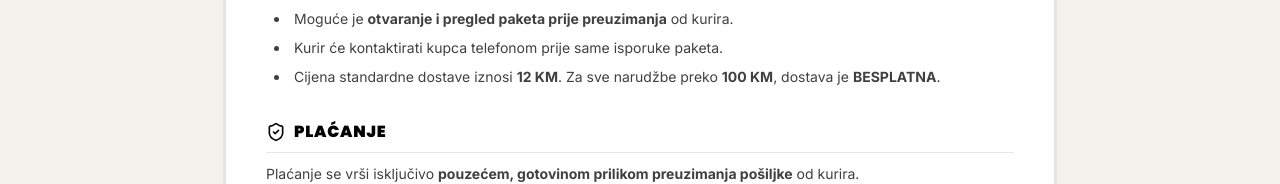
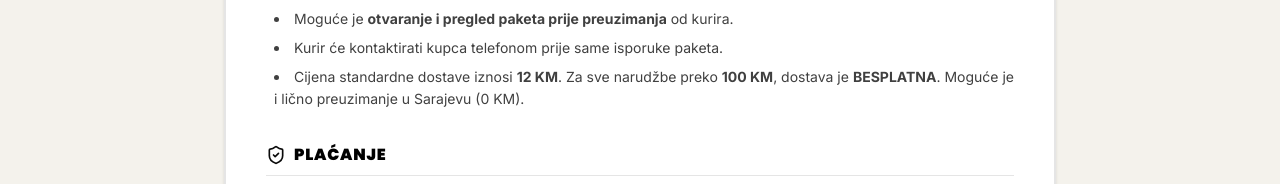
Before and after one commit to Amkoo996/CasualshopBiH, a React (Vite) app: page / in a window 1280 px wide. Both pictures are taken after a click on the button "DOSTAVA I POVRAT". Shown: the part 437-621 px from the top of the page. Built offline with nearby package versions, Linux system fonts and the light colour scheme; no server answers; the database is empty.

Commit message:
Refactor contact form and delivery details
Updated contact form handling and delivery information.

```diff
--- a/src/pages/StaticPages.tsx
+++ b/src/pages/StaticPages.tsx
@@ -42,7 +42,6 @@ export const StaticPages: React.FC<StaticPageProps> = ({ page }) => {
 
     setContactSending(true);
 
-    // 1. Upis u Firestore bazu pod kolekcijom 'contact_messages'
     try {
       await addDoc(collection(db, 'contact_messages'), {
         name: contactData.name,
@@ -56,7 +55,6 @@ export const StaticPages: React.FC<StaticPageProps> = ({ page }) => {
       console.warn('Spremanje u bazu nije uspjelo, šaljem e-mail obavijest:', dbErr);
     }
 
-    // 2. Slanje e-maila preko EmailJS-a
     try {
       const userContactEmail = contactData.email.trim() || 'nepoznato@casualshop.ba';
 
@@ -65,7 +63,7 @@ export const StaticPages: React.FC<StaticPageProps> = ({ page }) => {
         headers: { 'Content-Type': 'application/json' },
         body: JSON.stringify({
           service_id: 'service_h4rxrv2',
-          template_id: 'template_b7r6ees', // Usluga obavijesti
+          template_id: 'template_b7r6ees',
           user_id: 'mPKyquhWRcGkRq4gS',
           template_params: {
             order_number: 'UPIT SA KONTAKT FORME',
@@ -167,7 +165,7 @@ export const StaticPages: React.FC<StaticPageProps> = ({ page }) => {
               <li>Rok isporuke je <strong>48 do 72 sata</strong> od potvrde narudžbe.</li>
               <li>Moguće je <strong>otvaranje i pregled paketa prije preuzimanja</strong> od kurira.</li>
               <li>Kurir će kontaktirati kupca telefonom prije same isporuke paketa.</li>
-              <li>Cijena standardne dostave iznosi <strong>12 KM</strong>. Za sve narudžbe preko <strong>{settings.freeShippingThreshold || 100} KM</strong>, dostava je <strong>BESPLATNA</strong>.</li>
+              <li>Cijena standardne dostave iznosi <strong>12 KM</strong>. Za sve narudžbe preko <strong>{settings.freeShippingThreshold || 100} KM</strong>, dostava je <strong>BESPLATNA</strong>. Moguće je i lično preuzimanje u Sarajevu (0 KM).</li>
             </ul>
           </section>
 
@@ -177,7 +175,7 @@ export const StaticPages: React.FC<StaticPageProps> = ({ page }) => {
               <span>Plaćanje</span>
             </h2>
             <p className="text-neutral-700">
-              Plaćanje se vrši isključivo <strong>pouzećem, gotovinom prilikom preuzimanja pošiljke</strong> od kurira.
+              Plaćanje se vrši isključivo <strong>pouzećem, gotovinom prilikom preuzimanja pošiljke</strong> od kurira ili gotovinom pri ličnom preuzimanju u Sarajevu.
             </p>
           </section>
 
@@ -246,7 +244,7 @@ export const StaticPages: React.FC<StaticPageProps> = ({ page }) => {
           <section className="space-y-2">
             <h2 className="font-['Poppins'] text-sm font-bold uppercase text-black">4. Narudžba i dostava</h2>
             <p>
-              Narudžba se obavlja putem checkout forme. Dostava se vrši brzam poštom u roku 48 do 72 sata. Cijena dostave iznosi 12 KM. Kupac ima pravo otvaranja i pregleda paketa prije preuzimanja i plaćanja kuriru.
+              Narudžba se obavlja putem checkout forme. Dostava se vrši brzam poštom u roku 48 do 72 sata. Cijena dostave iznosi 12 KM. Kupac ima pravo otvaranja i pregleda paketa prije preuzimanja i plaćanja kuriru. Moguće je i lično preuzimanje u Sarajevu.
             </p>
           </section>
 
```
